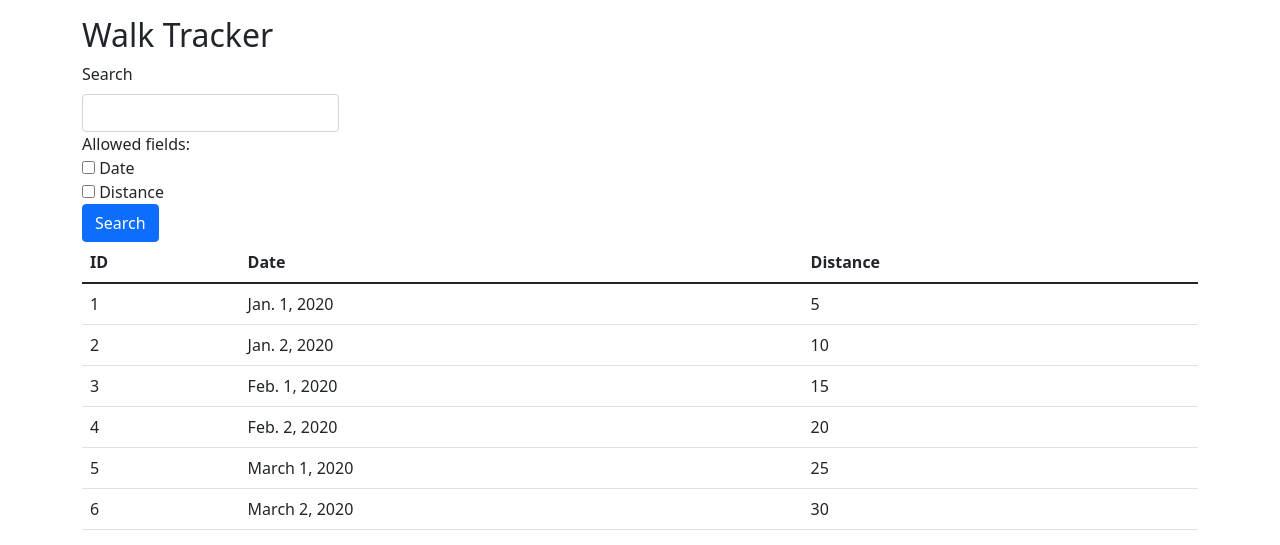
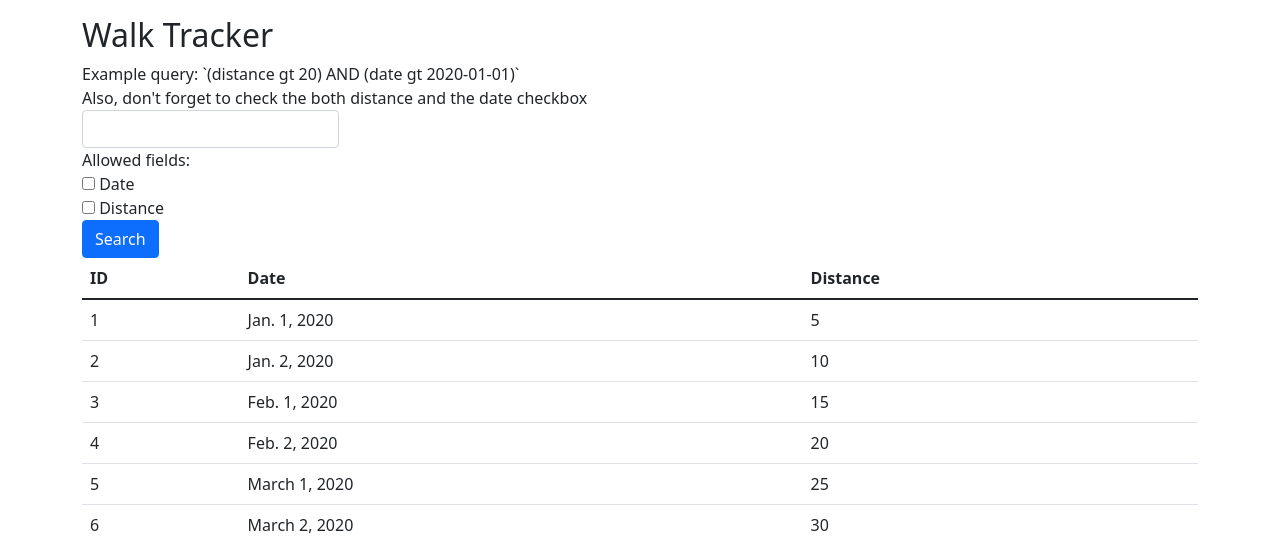
Before and after one commit to SarthakAdhikari/custom-filter, a Django app: page / in a window 1280 px wide. Shown: the top 545 px of the page. Run offline with Django 3.2, Linux system fonts and the light colour scheme; data comes from the database, SQL or seed files in the repository.

Commit message:
Add example query

```diff
--- a/filter/templates/index.html
+++ b/filter/templates/index.html
@@ -16,10 +16,11 @@
           {{error}}
       </div>
   {% endif %}
+  <div>Example query: `(distance gt 20) AND (date gt 2020-01-01)` </div>
+  <div>Also, don't forget to check the both distance and the date checkbox</div>
   <div class="input-group">
       <form action="" method="GET">
           <div class="form-outline">
-              <label class="form-label" for="form1">Search</label>
               <input name="phrase" type="search" id="phrase" class="form-control" />
           </div>
           <div class="form-outline">
```
